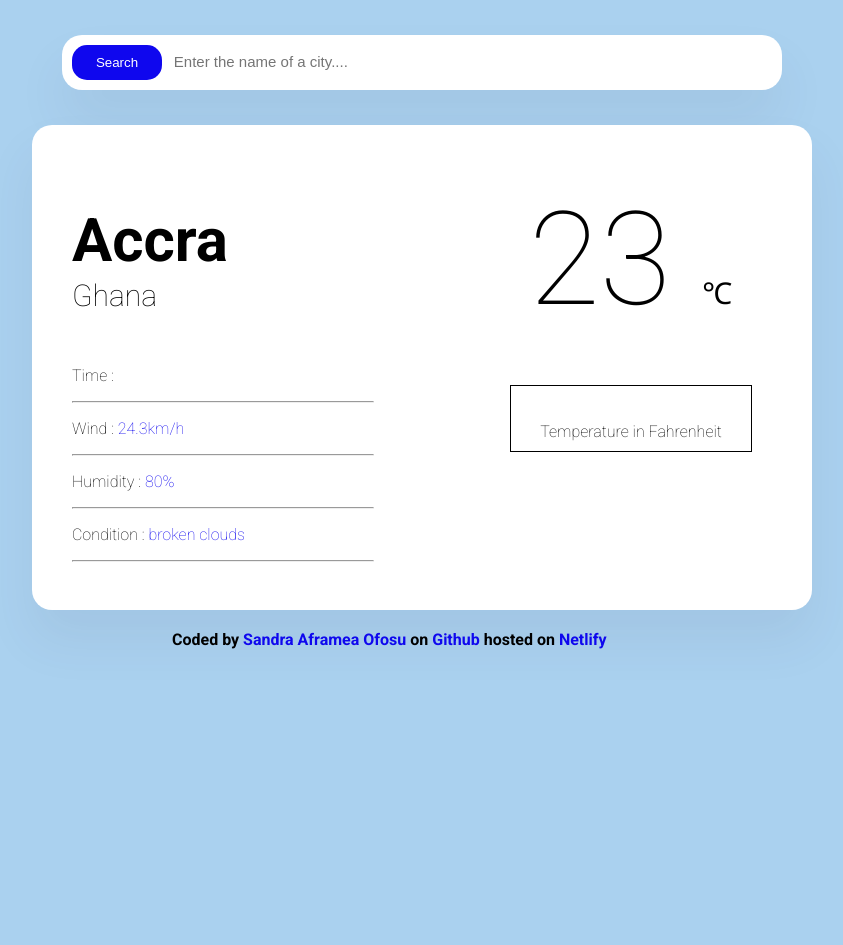
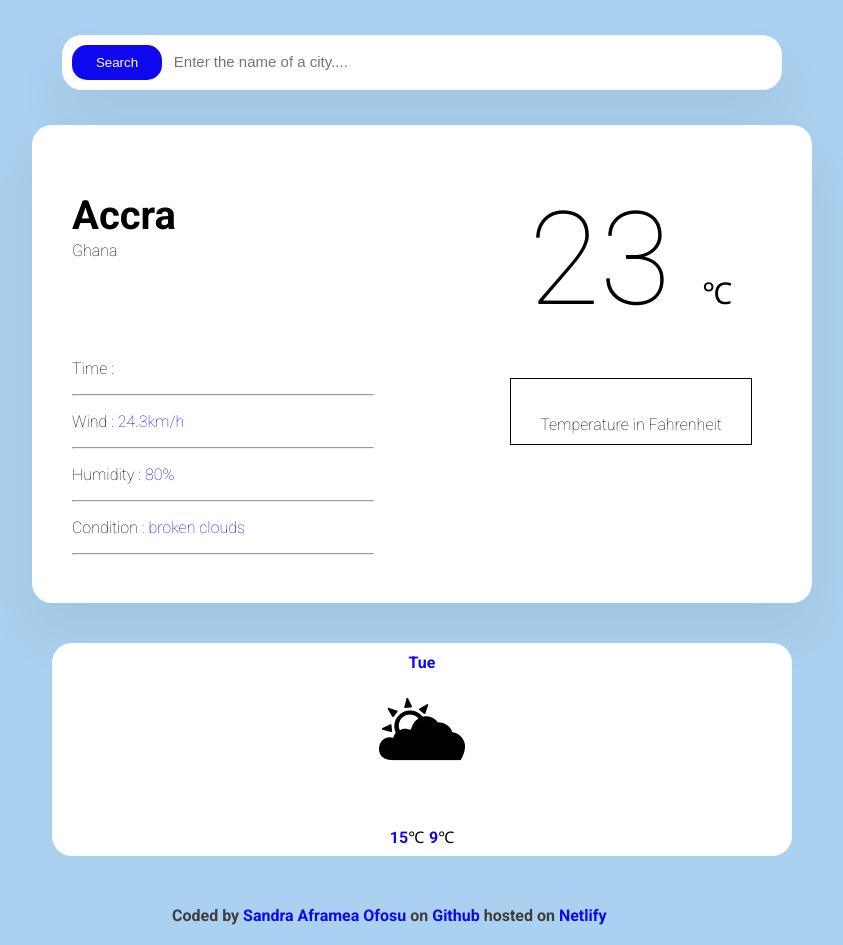
Before and after one commit to Aframia/Weather-Project, a plain HTML site: page index.html in a window 1280 px wide. Shown: the whole page, without its empty margins (218-1061 px from the left). Before the commit the page ends 800 px from the top, so only its background shows below. Drawn offline with nearby package versions, Linux system fonts and the light colour scheme.

Commit message:
added forecast section

```diff
--- a/index.html
+++ b/index.html
@@ -45,8 +45,18 @@
     <p> Temperature in Fahrenheit</p>
     </div>
     </div>
+    </div>
+   <div class="forecast-details">
+   <div class="forecast first">
+    <div class="weather-day ">Tue</div>
+      <div class="weather-icon">🌥</div>
+      <div class="weather-temperature">
+     <div><strong class="maximum-temperature">15</strong>℃</div>
+     <div><strong class="minimum-temperature">9</strong>℃</div>
+      </div>
+    </div>
 
-   </div>
+    </div>
    <footer>
     <p>Coded by <a href="https://github.com/Aframia" target="_blank">Sandra Aframea Ofosu</a> on <a href="https://github.com/Aframia/Weather-project" target="_blank">Github</a> hosted on <a href="https://weatherprojekt.netlify.app" target="_blank">Netlify</a></p>
    </footer>
--- a/src/script.js
+++ b/src/script.js
@@ -36,6 +36,7 @@ function displayTemperature(response){
     let temperature = document.querySelector(".temp-detail");
     let fahrenheit = document.querySelector(".fahrenheit");
 
+
     city.innerHTML = response.data.city;
     country.innerHTML = response.data.country;
     humidity.innerHTML = `${response.data.temperature.humidity}%`;
@@ -47,9 +48,35 @@ function displayTemperature(response){
     let currentDate = new Date();
     day.innerHTML = formatDate(currentDate);
 
+    searchForecast(response.data.city);
 }
+function showForecast(response){
+    let weatherDay = document.querySelector(".weather-day");
+    let weatherIcon = document.querySelector(".weather-icon");
+    let minTemp = document.querySelector(".minimum-temperature");
+    let maxTemp = document.querySelector(".maximum-temperature");
+    let days  = ["Sun","Mon","Tue","Wed","Thurs","Fri","Sat"];
+
+      result = response.data.daily;
+      let city = result[1];
+      weatherIcon.innerHTML = `<img src="${city.condition.icon_url}" />`
+      minTemp.innerHTML = Math.round(city.temperature.minimum);
+      maxTemp.innerHTML = Math.round(city.temperature.maximum);
+        let time = new Date( city.time * 1000);
+        let new_day = time.getDay();
+       let day = days[new_day];
+      weatherDay.innerHTML = day;
+  }
 
 
+    console.log
+
+function searchForecast(query){
+  let apiKey ="fb820fo1b1cfa408bca4ft48b00334dc";
+  let apiUrl = `https://api.shecodes.io/weather/v1/forecast?query=${query}&key=${apiKey}`;
+
+  axios.get(apiUrl).then(showForecast);
+}
 function searchCity(new_city){
   let city = new_city;
   let apiKey = "b2a5adcct04b33178913oc335f405433";
--- a/src/style.css
+++ b/src/style.css
@@ -59,11 +59,11 @@ body{
     justify-content: space-between;
 }
 .city{
-    font-size: 60px;
+    font-size: 40px;
     margin-bottom: 2px;
 }
 .country{
-    font-size: 30px;
+    font-size: 16px;
     font-weight: 10px;
     margin-top: 2px;
 }
@@ -102,10 +102,51 @@ superscript{
     margin-right: 20px;
     margin-bottom: 10px;
 }
+.forecast-details{
+    display:flex;
+    flex-direction:row;
+    justify-content: center;
+    gap:5px;
+}
+.forecast{
+    display: flex;
+    flex-direction:column;
+    background-color: white;
+    width:700px;
+    margin:30px auto;
+    padding:5px 20px 8px 20px;
+    border-radius: 20px;
+    box-shadow: rgba(65, 59,100, 0.08);
+}
+.forecast:hover{
+    width:150px;
+    border:2px solid rgb(15, 7, 238);
+}
+
+.weather-day{
+    font-size: 16px;
+    font-weight:bold;
+    color: rgb(15, 7, 238);
+    padding:5px;
+    text-align:Center;
+}
+.weather-icon{
+    font-size: 88px;
+    text-align: center;
+}
+.weather-temperature{
+    display: flex;
+    gap:5px;
+    justify-content: center;
+}
+.forecast strong{
+    color:rgb(15, 7, 238);
+}
 footer{
     width:500px;
     margin : 20px auto;
     font-weight: bold;
+    color:rgb(64, 61, 61);
 }
 footer a{
     color: rgb(15, 7, 238);
```
